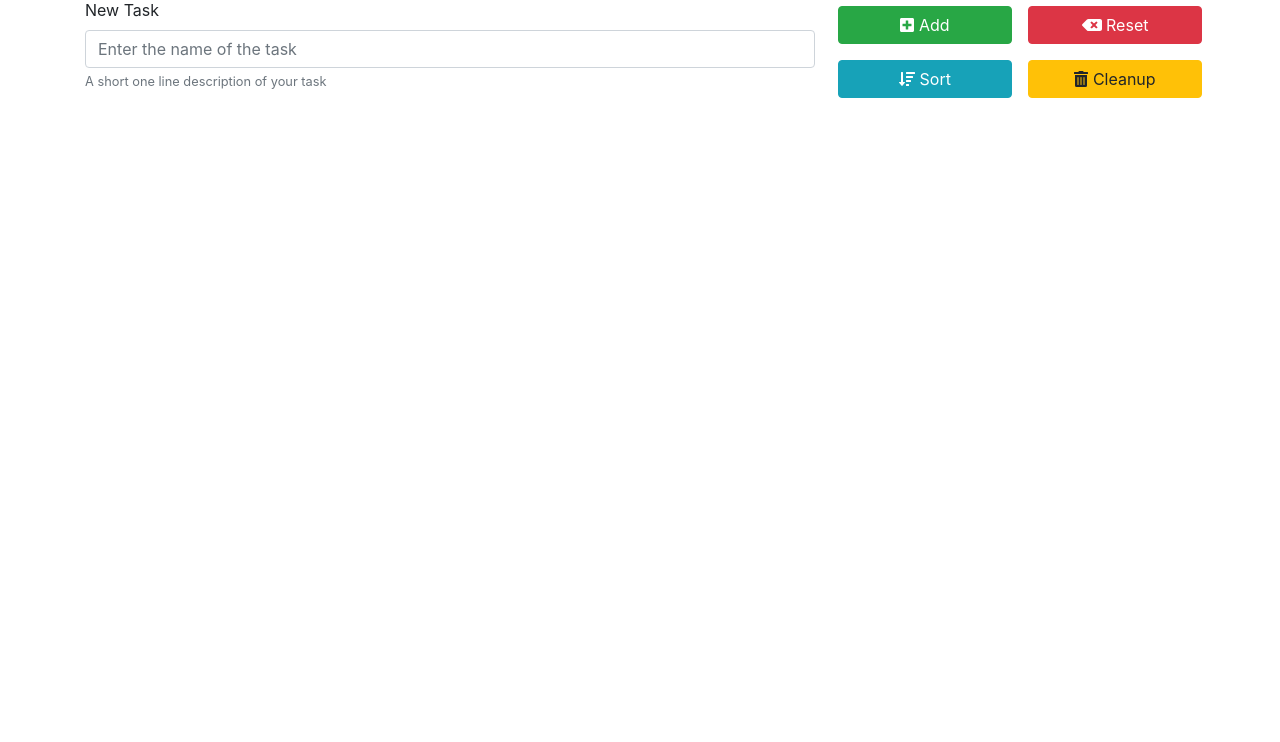
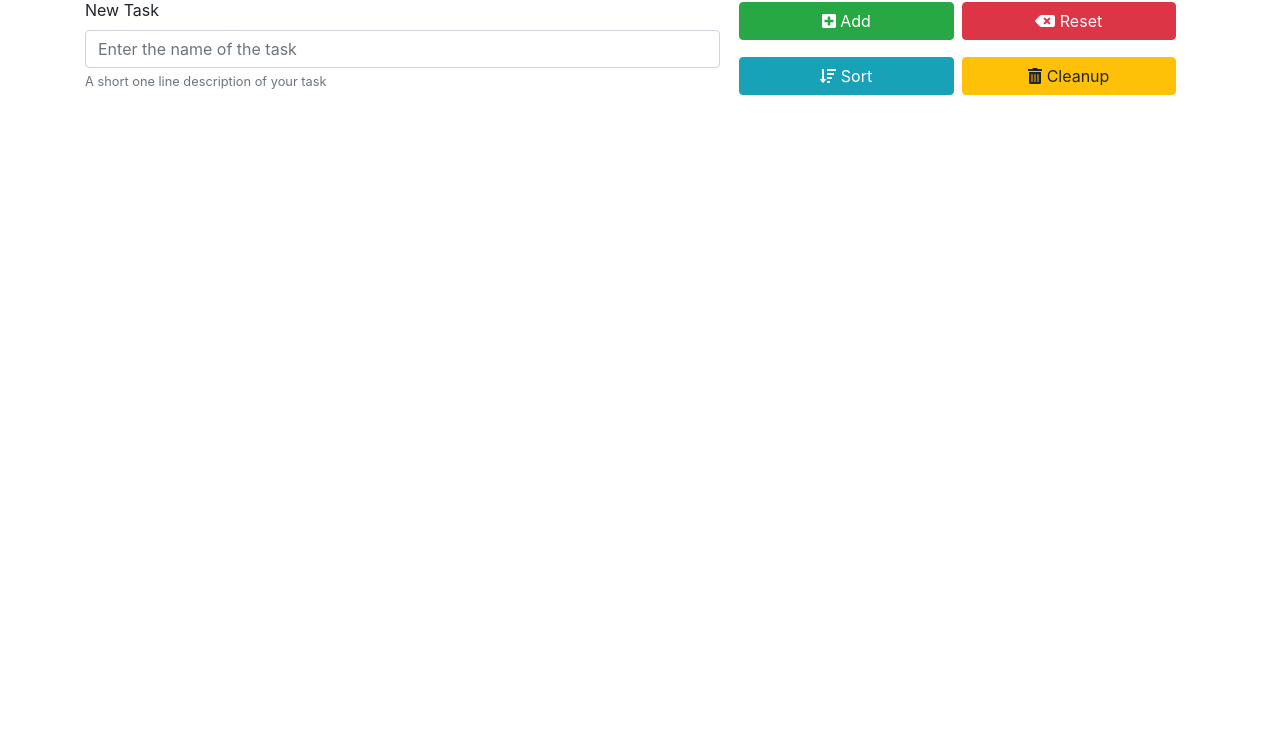
Before and after one commit to tanujkher/Todo-List, a plain HTML site: page index.html in a window 1280 px wide. Shown: the part 58-800 px from the top of the page. Drawn offline with nearby package versions, Linux system fonts and the light colour scheme.

Commit message:
Final UI

```diff
--- a/index.html
+++ b/index.html
@@ -19,7 +19,7 @@
     <div class="container">
         <h1 align="center">Todo List</h1>
         <div class="row">
-            <div class="col-md-8">
+            <div class="col-md-7">
                 <div class="form-group">
                     <label for="inpNewTask">New Task</label>
                     <input type="text" class="form-control" id="inpNewTask" aria-describedby="newTaskHelp" placeholder="Enter the name of the task">
@@ -29,20 +29,24 @@
 
             <!-- Buttons -->
 
-            <div class="col-md-4">
-                <div class="row">
-                    <button class="btn btn-success col m-2" id="btnAdd">
+            <div class="col-md-5 row">
+                <div class="col-6 col-sm-3 col-md-6 p-1">
+                    <button class="btn btn-success col" id="btnAdd">
                         <i class="fas fa-plus-square"></i> Add
                     </button>
-                    <button class="btn btn-danger col m-2" id="btnReset">
+                </div>
+                <div class="col-6 col-sm-3 col-md-6 p-1">
+                    <button class="btn btn-danger col" id="btnReset">
                         <i class="fas fa-backspace"></i> Reset
                     </button>
                 </div>
-                <div class="row">
-                    <button class="btn btn-info col m-2" id="btnSort">
+                <div class="col-6 col-sm-3 col-md-6 p-1">
+                    <button class="btn btn-info col" id="btnSort">
                         <i class="fas fa-sort-amount-down"></i> Sort
                     </button>
-                    <button class="btn btn-warning col m-2" id="btnCleanup">
+                </div>
+                <div class="col-6 col-sm-3 col-md-6 p-1">
+                    <button class="btn btn-warning col" id="btnCleanup">
                         <i class="fas fa-trash-alt"></i> Cleanup
                     </button>
                 </div>
```
